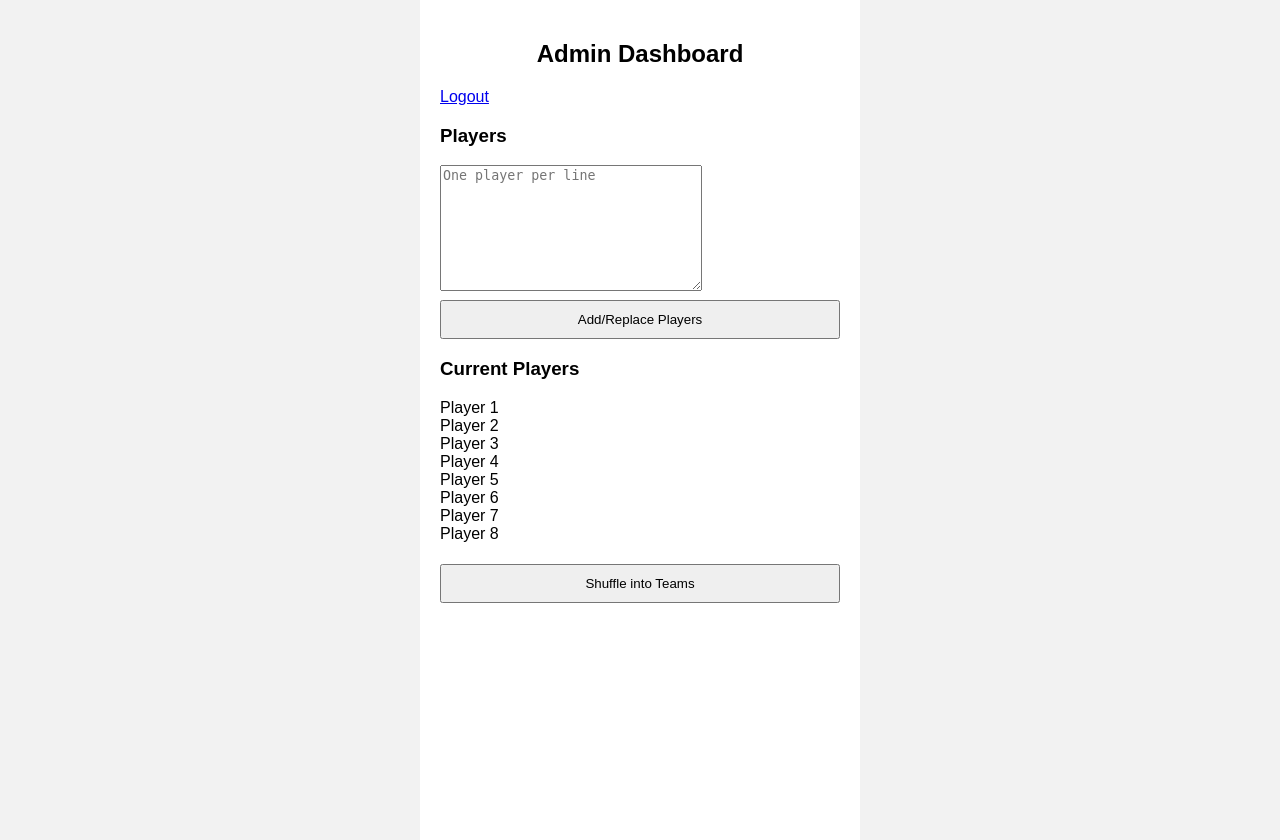
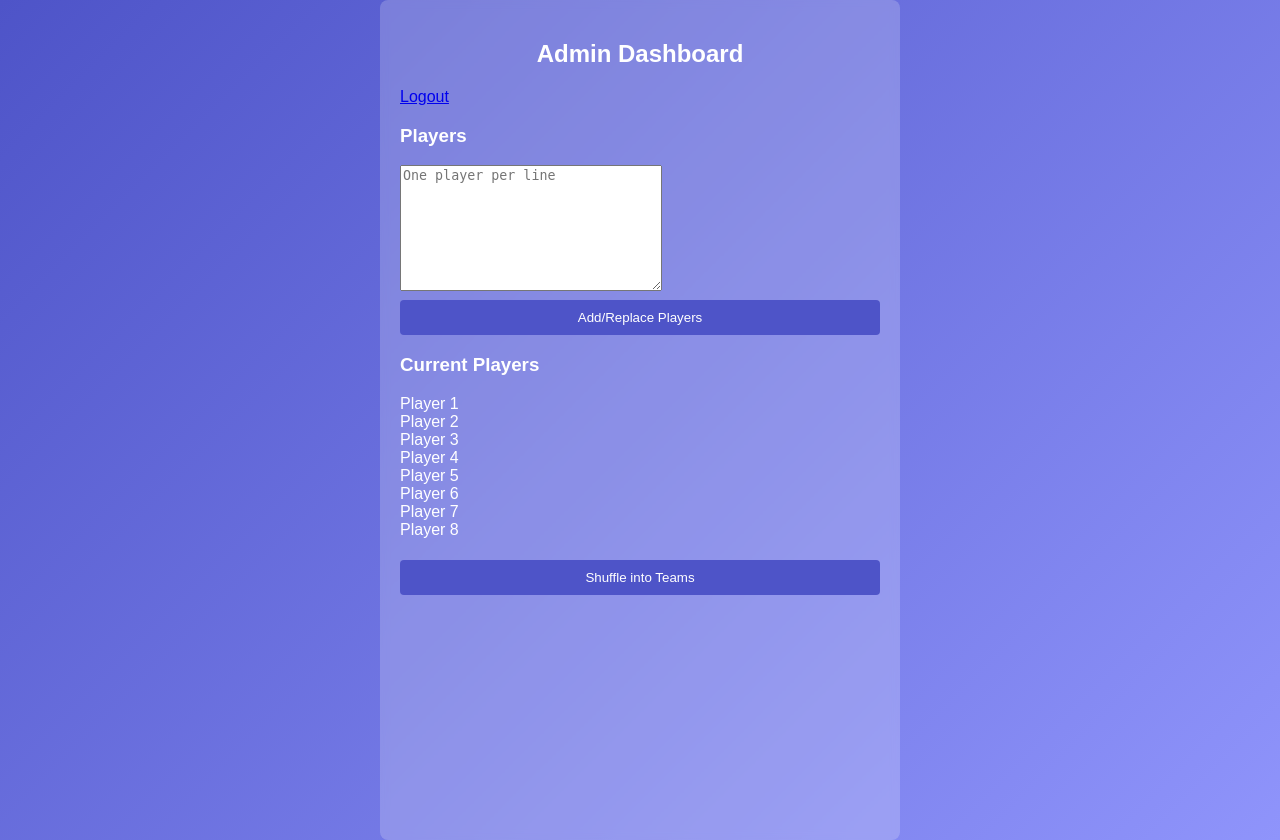
Before and after one commit to AgnolettoA/padel_tournament, a Flask app: page /admin in a window 1280 px wide. Run offline with Flask 3, Linux system fonts and the light colour scheme; the visitor is signed in with stand-in values (Sample User, id 1).

Commit message:
Add colorful UI enhancements

```diff
--- a/app.py
+++ b/app.py
@@ -10,15 +10,21 @@ ANIMAL_NAMES = [
     'Lepre', 'Capriolo', 'Bufalo', 'Cammello', 'Cobra'
 ]
 
+COLORS = [
+    '#EF4444', '#10B981', '#3B82F6', '#F59E0B', '#8B5CF6',
+    '#EC4899', '#F87171', '#34D399', '#FBBF24', '#14B8A6'
+]
+
 players = [f'Player {i}' for i in range(1, 9)]
 teams = []
 current_match = None
 ranking = {}
 
 class Team:
-    def __init__(self, name, players):
+    def __init__(self, name, players, color):
         self.name = name
         self.players = players
+        self.color = color
 
 class Match:
     def __init__(self, team_a, team_b):
@@ -39,8 +45,14 @@ class Match:
 def get_ranking():
     data = []
     for name, games_won in ranking.items():
-        initials = ''.join([w[0] for w in next(t.players for t in teams if t.name == name)])
-        data.append({'name': name, 'games': games_won, 'initials': initials})
+        team_obj = next(t for t in teams if t.name == name)
+        initials = ''.join([w[0] for w in team_obj.players])
+        data.append({
+            'name': name,
+            'games': games_won,
+            'initials': initials,
+            'color': team_obj.color
+        })
     data.sort(key=lambda x: x['games'], reverse=True)
     return data
 
@@ -97,8 +109,10 @@ def shuffle():
     random.shuffle(players)
     teams = []
     names = random.sample(ANIMAL_NAMES, len(players)//2)
+    color_pool = random.sample(COLORS, len(players)//2)
     for i in range(0, len(players), 2):
-        team = Team(names[i//2], [players[i], players[i+1]])
+        color = color_pool[i//2 % len(color_pool)]
+        team = Team(names[i//2], [players[i], players[i+1]], color)
         teams.append(team)
     session['shuffling'] = True
     return redirect(url_for('admin'))
--- a/static/style.css
+++ b/static/style.css
@@ -1,11 +1,86 @@
-body { font-family: Arial, sans-serif; margin: 0; padding: 0; background: #f2f2f2; }
-.container { padding: 20px; max-width: 400px; margin: auto; background: #fff; min-height: 100vh; }
-h2 { text-align: center; }
-form { margin: 10px 0; }
-button { padding: 10px; width: 100%; margin-top: 5px; }
-ul { list-style: none; padding: 0; }
-#teams-list li { padding: 5px 0; border-bottom: 1px solid #ddd; }
-#scoreboard { margin: 20px 0; padding: 10px; background: #eee; }
+body {
+  font-family: Arial, sans-serif;
+  margin: 0;
+  padding: 0;
+  background: linear-gradient(135deg, #4e54c8, #8f94fb);
+  color: #fff;
+}
+
+.container {
+  padding: 20px;
+  max-width: 480px;
+  margin: auto;
+  background: rgba(255, 255, 255, 0.2);
+  border-radius: 8px;
+  min-height: 100vh;
+  backdrop-filter: blur(4px);
+}
+
+h2 {
+  text-align: center;
+}
+
+form {
+  margin: 10px 0;
+}
+
+button {
+  padding: 10px;
+  width: 100%;
+  margin-top: 5px;
+  border: none;
+  border-radius: 4px;
+  background: #4e54c8;
+  color: #fff;
+  cursor: pointer;
+}
+
+button:hover {
+  opacity: 0.9;
+}
+
+ul {
+  list-style: none;
+  padding: 0;
+}
+
+#teams-list li {
+  padding: 5px 8px;
+  margin-bottom: 5px;
+  border-radius: 4px;
+  color: #fff;
+}
+
+#scoreboard {
+  margin: 20px 0;
+  display: flex;
+  gap: 10px;
+}
+
+.team-score {
+  flex: 1;
+  padding: 10px;
+  border-radius: 8px;
+  color: #fff;
+  text-align: center;
+}
+
+table {
+  width: 100%;
+  border-collapse: collapse;
+  background: #fff;
+  color: #333;
+}
+
+th, td {
+  padding: 8px;
+  border: 1px solid #ddd;
+}
+
+th {
+  background: #4e54c8;
+  color: #fff;
+}
 @media (max-width: 480px) {
   .container { padding: 10px; }
   button { font-size: 16px; }
--- a/templates/admin.html
+++ b/templates/admin.html
@@ -22,7 +22,7 @@
 <h3>Teams</h3>
 <ul id="teams-list">
   {% for t in teams %}
-  <li>{{ t.name }}: {{ t.players[0] }} &amp; {{ t.players[1] }}</li>
+  <li style="background: {{ t.color }}; color: #fff">{{ t.name }}: {{ t.players[0] }} &amp; {{ t.players[1] }}</li>
   {% endfor %}
 </ul>
 <form method="post" action="/start_match">
@@ -44,10 +44,10 @@
 {% if current_match %}
 <h3>Current Match: {{ current_match.team_a.name }} vs {{ current_match.team_b.name }}</h3>
 <div id="scoreboard">
-  <div>
+  <div class="team-score" style="background: {{ current_match.team_a.color }}">
     {{ current_match.team_a.name }}: <span id="score_a">{{ current_match.games_a }}</span> games
   </div>
-  <div>
+  <div class="team-score" style="background: {{ current_match.team_b.color }}">
     {{ current_match.team_b.name }}: <span id="score_b">{{ current_match.games_b }}</span> games
   </div>
 </div>
@@ -73,7 +73,7 @@ setInterval(updateScore, 2000);
 <table>
   <tr><th>Team</th><th>Games Won</th></tr>
   {% for r in ranking %}
-  <tr><td>{{ r.name }} ({{ r.initials }})</td><td>{{ r.games }}</td></tr>
+  <tr style="background: {{ r.color }}; color: #fff"><td>{{ r.name }} ({{ r.initials }})</td><td>{{ r.games }}</td></tr>
   {% endfor %}
 </table>
 {% endif %}
```
Also changed, not shown: templates/user.html (+4 -4 lines).
